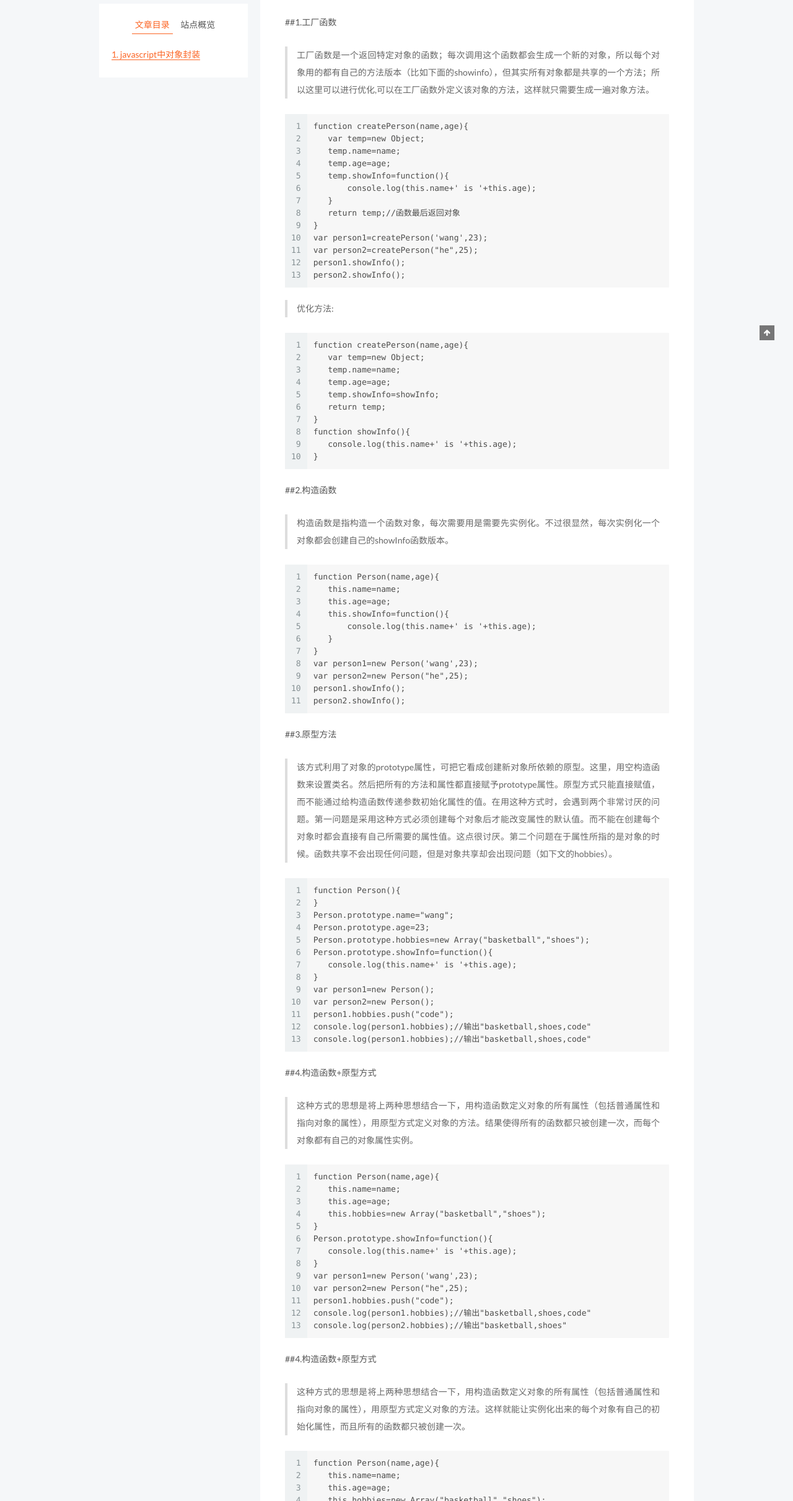
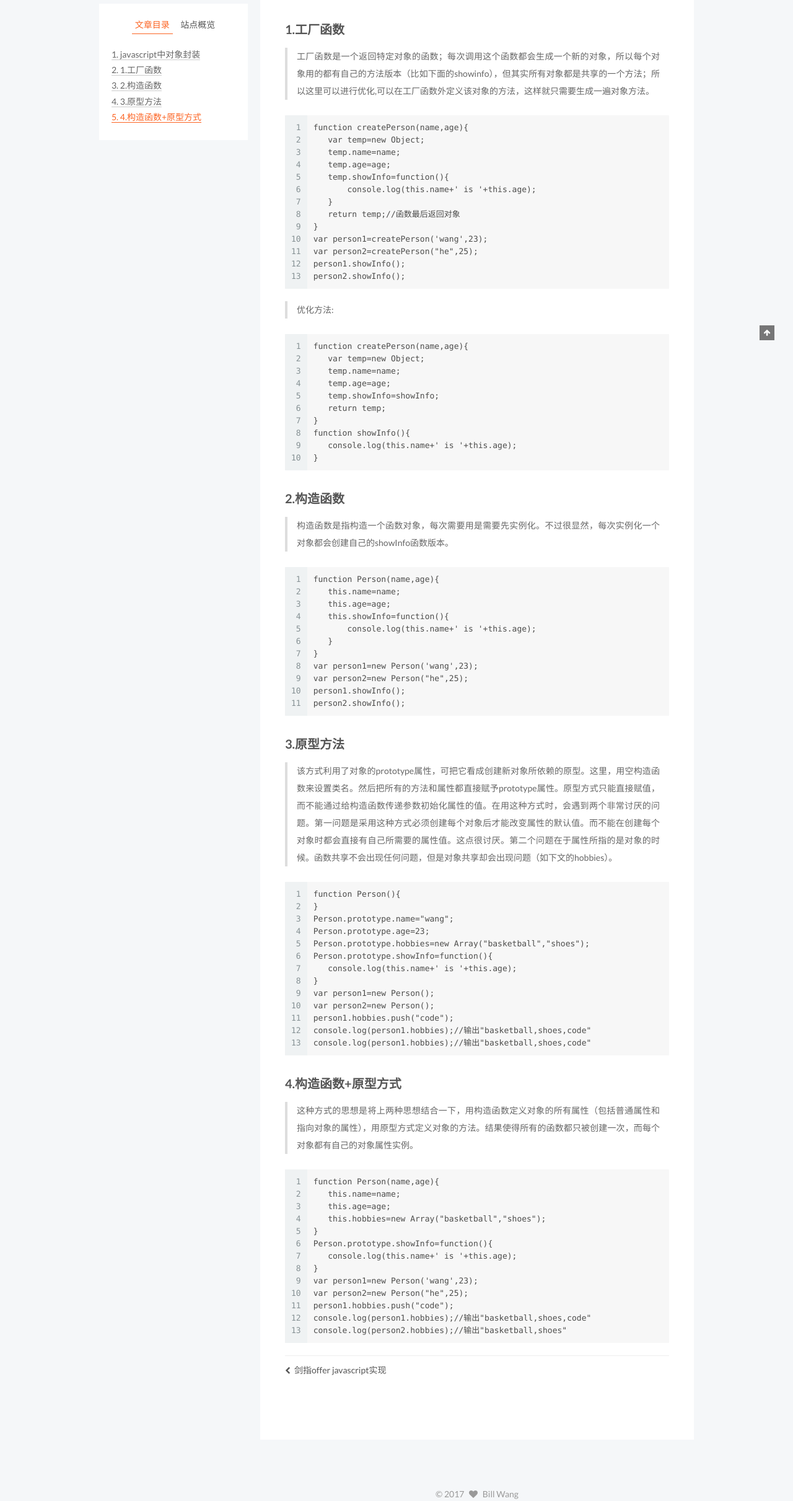
Before and after one commit to wangwei0724/wangwei0724.github.io, a plain HTML site: page 2017/03/07/my-new-post/index.html in a window 1280 px wide. Shown: the part 351-2773 px from the top of the page at 62% size. Drawn offline with Linux system fonts and the light colour scheme; a script that the page names is missing.

Commit message:
Site updated: 2017-04-05 17:23:57

```diff
--- a/2017/03/07/my-new-post/index.html
+++ b/2017/03/07/my-new-post/index.html
@@ -88,24 +88,21 @@
 
 
 <meta name="description" content="javascript中对象封装我们知道，JS是面向对象的。谈到面向对象，就不可避免的要涉及类的概念。不同于java这些强类型语言都有固定的定义类的语法，JS的能使用各种方法实现类和对象的封装。总结了目前想到的几种，后期有补充会继续更新：
-##1.工厂函数
-
-工厂函数是一个返回特定对象的函数；每次调用这个函数都会生成一个新的对象，所以每个对象用的都有自己的方法版本（比如下面的showinfo），但其">
+1.工厂函数
+工厂函数是一个返回特定对象的函数；每次调用这个函数都会生成一个新的对象，所以每个对象用的都有自己的方法版本（比如下面的showinfo），但其实所有">
 <meta property="og:type" content="article">
 <meta property="og:title" content="javascript中对象封装">
 <meta property="og:url" content="https://wangwei0724.github.io/2017/03/07/my-new-post/index.html">
 <meta property="og:site_name" content="Wangwei's Blog">
 <meta property="og:description" content="javascript中对象封装我们知道，JS是面向对象的。谈到面向对象，就不可避免的要涉及类的概念。不同于java这些强类型语言都有固定的定义类的语法，JS的能使用各种方法实现类和对象的封装。总结了目前想到的几种，后期有补充会继续更新：
-##1.工厂函数
-
-工厂函数是一个返回特定对象的函数；每次调用这个函数都会生成一个新的对象，所以每个对象用的都有自己的方法版本（比如下面的showinfo），但其">
-<meta property="og:updated_time" content="2017-04-05T09:21:09.000Z">
+1.工厂函数
+工厂函数是一个返回特定对象的函数；每次调用这个函数都会生成一个新的对象，所以每个对象用的都有自己的方法版本（比如下面的showinfo），但其实所有">
+<meta property="og:updated_time" content="2017-04-05T09:23:43.000Z">
 <meta name="twitter:card" content="summary">
 <meta name="twitter:title" content="javascript中对象封装">
 <meta name="twitter:description" content="javascript中对象封装我们知道，JS是面向对象的。谈到面向对象，就不可避免的要涉及类的概念。不同于java这些强类型语言都有固定的定义类的语法，JS的能使用各种方法实现类和对象的封装。总结了目前想到的几种，后期有补充会继续更新：
-##1.工厂函数
-
-工厂函数是一个返回特定对象的函数；每次调用这个函数都会生成一个新的对象，所以每个对象用的都有自己的方法版本（比如下面的showinfo），但其">
+1.工厂函数
+工厂函数是一个返回特定对象的函数；每次调用这个函数都会生成一个新的对象，所以每个对象用的都有自己的方法版本（比如下面的showinfo），但其实所有">
 
 
 
@@ -427,8 +424,7 @@
 
 
         <h2 id="javascript中对象封装"><a href="#javascript中对象封装" class="headerlink" title="javascript中对象封装"></a>javascript中对象封装</h2><p>我们知道，JS是面向对象的。谈到面向对象，就不可避免的要涉及类的概念。不同于java这些强类型语言都有固定的定义类的语法，JS的能使用各种方法实现类和对象的封装。总结了目前想到的几种，后期有补充会继续更新：</p>
-<p>##1.工厂函数</p>
-<blockquote>
+<h2 id="1-工厂函数"><a href="#1-工厂函数" class="headerlink" title="1.工厂函数"></a>1.工厂函数</h2><blockquote>
 <p>工厂函数是一个返回特定对象的函数；每次调用这个函数都会生成一个新的对象，所以每个对象用的都有自己的方法版本（比如下面的showinfo），但其实所有对象都是共享的一个方法；所以这里可以进行优化,可以在工厂函数外定义该对象的方法，这样就只需要生成一遍对象方法。</p>
 </blockquote>
 <figure class="highlight plain"><table><tr><td class="gutter"><pre><div class="line">1</div><div class="line">2</div><div class="line">3</div><div class="line">4</div><div class="line">5</div><div class="line">6</div><div class="line">7</div><div class="line">8</div><div class="line">9</div><div class="line">10</div><div class="line">11</div><div class="line">12</div><div class="line">13</div></pre></td><td class="code"><pre><div class="line">function createPerson(name,age)&#123;</div><div class="line">   var temp=new Object;</div><div class="line">   temp.name=name;</div><div class="line">   temp.age=age;</div><div class="line">   temp.showInfo=function()&#123;</div><div class="line">       console.log(this.name+&apos; is &apos;+this.age); </div><div class="line">   &#125;</div><div class="line">   return temp;//函数最后返回对象</div><div class="line">&#125;</div><div class="line">var person1=createPerson(&apos;wang&apos;,23);</div><div class="line">var person2=createPerson(&quot;he&quot;,25);</div><div class="line">person1.showInfo();</div><div class="line">person2.showInfo();</div></pre></td></tr></table></figure>
@@ -436,26 +432,19 @@
 <p>优化方法:</p>
 </blockquote>
 <figure class="highlight plain"><table><tr><td class="gutter"><pre><div class="line">1</div><div class="line">2</div><div class="line">3</div><div class="line">4</div><div class="line">5</div><div class="line">6</div><div class="line">7</div><div class="line">8</div><div class="line">9</div><div class="line">10</div></pre></td><td class="code"><pre><div class="line">function createPerson(name,age)&#123;</div><div class="line">   var temp=new Object;</div><div class="line">   temp.name=name;</div><div class="line">   temp.age=age;</div><div class="line">   temp.showInfo=showInfo;</div><div class="line">   return temp;</div><div class="line">&#125;</div><div class="line">function showInfo()&#123;</div><div class="line">   console.log(this.name+&apos; is &apos;+this.age); </div><div class="line">&#125;</div></pre></td></tr></table></figure>
-<p>##2.构造函数</p>
-<blockquote>
+<h2 id="2-构造函数"><a href="#2-构造函数" class="headerlink" title="2.构造函数"></a>2.构造函数</h2><blockquote>
 <p>构造函数是指构造一个函数对象，每次需要用是需要先实例化。不过很显然，每次实例化一个对象都会创建自己的showInfo函数版本。</p>
 </blockquote>
 <figure class="highlight plain"><table><tr><td class="gutter"><pre><div class="line">1</div><div class="line">2</div><div class="line">3</div><div class="line">4</div><div class="line">5</div><div class="line">6</div><div class="line">7</div><div class="line">8</div><div class="line">9</div><div class="line">10</div><div class="line">11</div></pre></td><td class="code"><pre><div class="line">function Person(name,age)&#123;</div><div class="line">   this.name=name;</div><div class="line">   this.age=age;</div><div class="line">   this.showInfo=function()&#123;</div><div class="line">       console.log(this.name+&apos; is &apos;+this.age); </div><div class="line">   &#125;</div><div class="line">&#125;</div><div class="line">var person1=new Person(&apos;wang&apos;,23);</div><div class="line">var person2=new Person(&quot;he&quot;,25);</div><div class="line">person1.showInfo();</div><div class="line">person2.showInfo();</div></pre></td></tr></table></figure>
-<p>##3.原型方法</p>
-<blockquote>
+<h2 id="3-原型方法"><a href="#3-原型方法" class="headerlink" title="3.原型方法"></a>3.原型方法</h2><blockquote>
 <p>该方式利用了对象的prototype属性，可把它看成创建新对象所依赖的原型。这里，用空构造函数来设置类名。然后把所有的方法和属性都直接赋予prototype属性。原型方式只能直接赋值，而不能通过给构造函数传递参数初始化属性的值。在用这种方式时，会遇到两个非常讨厌的问题。第一问题是采用这种方式必须创建每个对象后才能改变属性的默认值。而不能在创建每个对象时都会直接有自己所需要的属性值。这点很讨厌。第二个问题在于属性所指的是对象的时候。函数共享不会出现任何问题，但是对象共享却会出现问题（如下文的hobbies）。</p>
 </blockquote>
 <figure class="highlight plain"><table><tr><td class="gutter"><pre><div class="line">1</div><div class="line">2</div><div class="line">3</div><div class="line">4</div><div class="line">5</div><div class="line">6</div><div class="line">7</div><div class="line">8</div><div class="line">9</div><div class="line">10</div><div class="line">11</div><div class="line">12</div><div class="line">13</div></pre></td><td class="code"><pre><div class="line">function Person()&#123;</div><div class="line">&#125;</div><div class="line">Person.prototype.name=&quot;wang&quot;;</div><div class="line">Person.prototype.age=23;</div><div class="line">Person.prototype.hobbies=new Array(&quot;basketball&quot;,&quot;shoes&quot;);</div><div class="line">Person.prototype.showInfo=function()&#123;</div><div class="line">   console.log(this.name+&apos; is &apos;+this.age);</div><div class="line">&#125;</div><div class="line">var person1=new Person();</div><div class="line">var person2=new Person();</div><div class="line">person1.hobbies.push(&quot;code&quot;);</div><div class="line">console.log(person1.hobbies);//输出&quot;basketball,shoes,code&quot;</div><div class="line">console.log(person1.hobbies);//输出&quot;basketball,shoes,code&quot;</div></pre></td></tr></table></figure>
-<p>##4.构造函数+原型方式</p>
-<blockquote>
+<h2 id="4-构造函数-原型方式"><a href="#4-构造函数-原型方式" class="headerlink" title="4.构造函数+原型方式"></a>4.构造函数+原型方式</h2><blockquote>
 <p>这种方式的思想是将上两种思想结合一下，用构造函数定义对象的所有属性（包括普通属性和指向对象的属性），用原型方式定义对象的方法。结果使得所有的函数都只被创建一次，而每个对象都有自己的对象属性实例。</p>
 </blockquote>
 <figure class="highlight plain"><table><tr><td class="gutter"><pre><div class="line">1</div><div class="line">2</div><div class="line">3</div><div class="line">4</div><div class="line">5</div><div class="line">6</div><div class="line">7</div><div class="line">8</div><div class="line">9</div><div class="line">10</div><div class="line">11</div><div class="line">12</div><div class="line">13</div></pre></td><td class="code"><pre><div class="line">function Person(name,age)&#123;</div><div class="line">   this.name=name;</div><div class="line">   this.age=age;</div><div class="line">   this.hobbies=new Array(&quot;basketball&quot;,&quot;shoes&quot;);</div><div class="line">&#125;</div><div class="line">Person.prototype.showInfo=function()&#123;</div><div class="line">   console.log(this.name+&apos; is &apos;+this.age); </div><div class="line">&#125;</div><div class="line">var person1=new Person(&apos;wang&apos;,23);</div><div class="line">var person2=new Person(&quot;he&quot;,25);</div><div class="line">person1.hobbies.push(&quot;code&quot;);</div><div class="line">console.log(person1.hobbies);//输出&quot;basketball,shoes,code&quot;</div><div class="line">console.log(person2.hobbies);//输出&quot;basketball,shoes&quot;</div></pre></td></tr></table></figure>
-<p>##4.构造函数+原型方式</p>
-<blockquote>
-<p>这种方式的思想是将上两种思想结合一下，用构造函数定义对象的所有属性（包括普通属性和指向对象的属性），用原型方式定义对象的方法。这样就能让实例化出来的每个对象有自己的初始化属性，而且所有的函数都只被创建一次。</p>
-</blockquote>
-<figure class="highlight plain"><table><tr><td class="gutter"><pre><div class="line">1</div><div class="line">2</div><div class="line">3</div><div class="line">4</div><div class="line">5</div><div class="line">6</div><div class="line">7</div><div class="line">8</div><div class="line">9</div><div class="line">10</div><div class="line">11</div><div class="line">12</div><div class="line">13</div></pre></td><td class="code"><pre><div class="line">function Person(name,age)&#123;</div><div class="line">   this.name=name;</div><div class="line">   this.age=age;</div><div class="line">   this.hobbies=new Array(&quot;basketball&quot;,&quot;shoes&quot;);</div><div class="line">&#125;</div><div class="line">Person.prototype.showInfo=function()&#123;</div><div class="line">   console.log(this.name+&apos; is &apos;+this.age); </div><div class="line">&#125;</div><div class="line">var person1=new Person(&apos;wang&apos;,23);</div><div class="line">var person2=new Person(&quot;he&quot;,25);</div><div class="line">person1.hobbies.push(&quot;code&quot;);</div><div class="line">console.log(person1.hobbies);//输出&quot;basketball,shoes,code&quot;</div><div class="line">console.log(person2.hobbies);//输出&quot;basketball,shoes&quot;</div></pre></td></tr></table></figure>
+
 
     </div>
 
@@ -637,7 +626,7 @@
 
 
 
-              <div class="post-toc-content"><ol class="nav"><li class="nav-item nav-level-2"><a class="nav-link" href="#javascript中对象封装"><span class="nav-number">1.</span> <span class="nav-text">javascript中对象封装</span></a></li></ol></div>
+              <div class="post-toc-content"><ol class="nav"><li class="nav-item nav-level-2"><a class="nav-link" href="#javascript中对象封装"><span class="nav-number">1.</span> <span class="nav-text">javascript中对象封装</span></a></li><li class="nav-item nav-level-2"><a class="nav-link" href="#1-工厂函数"><span class="nav-number">2.</span> <span class="nav-text">1.工厂函数</span></a></li><li class="nav-item nav-level-2"><a class="nav-link" href="#2-构造函数"><span class="nav-number">3.</span> <span class="nav-text">2.构造函数</span></a></li><li class="nav-item nav-level-2"><a class="nav-link" href="#3-原型方法"><span class="nav-number">4.</span> <span class="nav-text">3.原型方法</span></a></li><li class="nav-item nav-level-2"><a class="nav-link" href="#4-构造函数-原型方式"><span class="nav-number">5.</span> <span class="nav-text">4.构造函数+原型方式</span></a></li></ol></div>
 
 
           </div>
--- a/css/main.css
+++ b/css/main.css
@@ -1699,7 +1699,7 @@ pre .javascript .function {
   width: 4px;
   height: 4px;
   border-radius: 50%;
-  background: #9aff3c;
+  background: #e9fec7;
 }
 .links-of-blogroll {
   font-size: 13px;
```
Also changed, not shown: index.html (+5 -13 lines), search.xml (+1 -1 lines).
